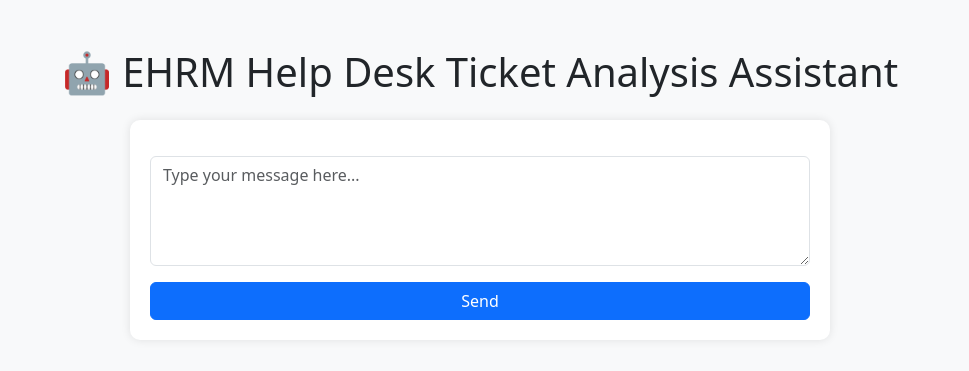
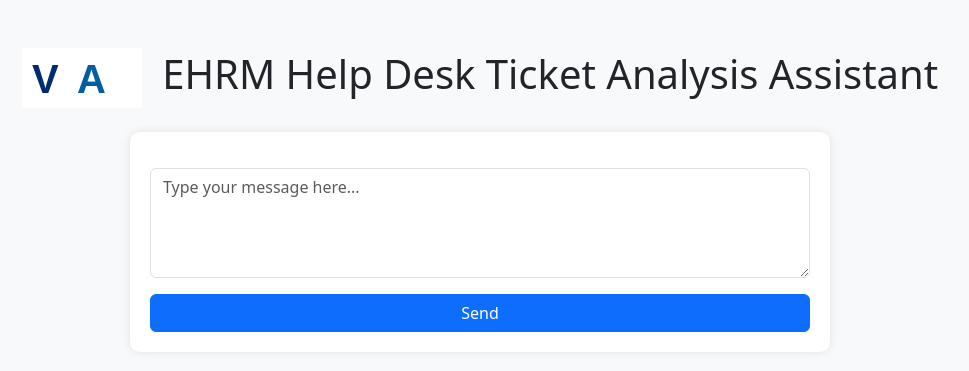
Before and after one commit to Tstrebe2/help-desk-agent-pilot, a Flask app: page / in a window 1280 px wide. Shown: the top 371 px of the page, without its empty margins (160-1129 px from the left). Run offline with Flask 3, Linux system fonts and the light colour scheme; parts of the project's set-up code (start-up, migrations or seed data) failed here and were passed over.

Commit message:
Add VA logo asset

```diff
--- a/help-desk-agent-flask-app/templates/index.html
+++ b/help-desk-agent-flask-app/templates/index.html
@@ -18,7 +18,10 @@
 </head>
 <body>
 <div class="container mt-5">
-    <h1 class="text-center mb-4">🤖 EHRM Help Desk Ticket Analysis Assistant</h1>
+    <h1 class="text-center mb-4">
+        <img src="{{ url_for('static', filename='va_logo.svg') }}" alt="Department of Veterans Affairs" style="height:60px; vertical-align: middle; margin-right: 10px;">
+        EHRM Help Desk Ticket Analysis Assistant
+    </h1>
     <div class="chat-box mx-auto" style="max-width: 700px;">
         <div id="chat-history" class="mb-3" style="max-height: 300px; overflow-y: auto;"></div>
         <form onsubmit="sendMessage(); return false;">
```
Also changed, not shown: help-desk-agent-flask-app/static/va_logo.svg (added).
